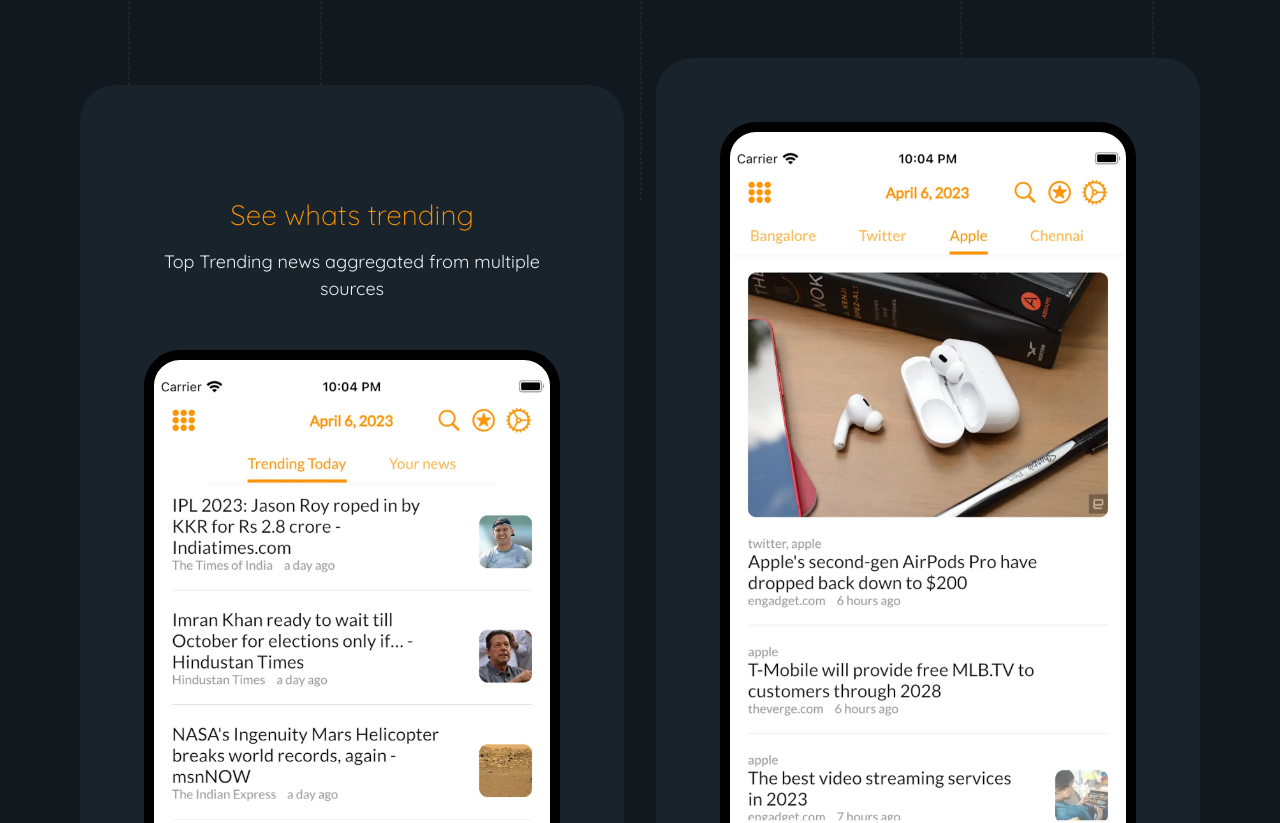
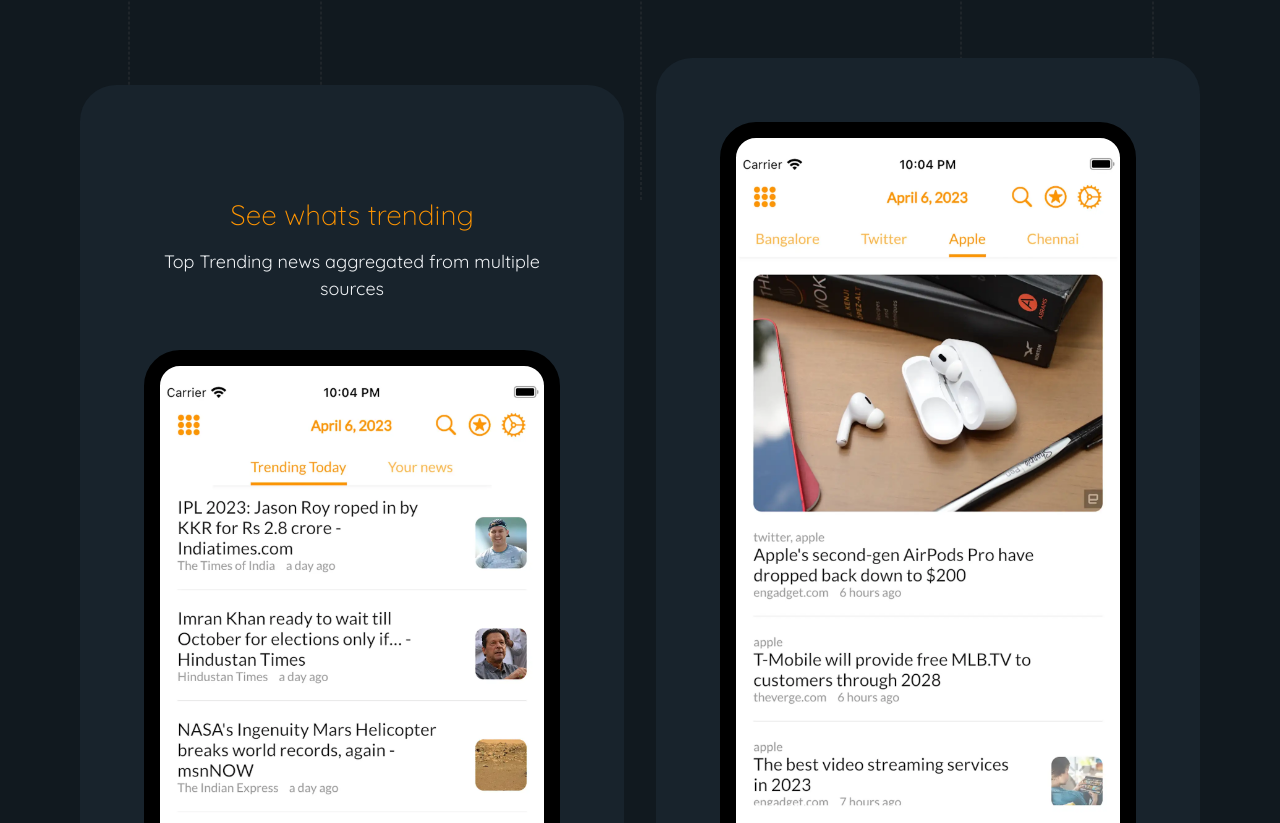
Before and after one commit to jovisai/site, a plain HTML site: page index.html in a window 1280 px wide. Shown: the part 600-1423 px from the top of the page. Drawn offline with Linux system fonts and the light colour scheme.

Commit message:
border of screenshots

```diff
--- a/style.css
+++ b/style.css
@@ -715,7 +715,7 @@ svg {
 }
 
 .mobile {
-  border: 1.334vh solid #000000;
+  border: 1rem solid #000000;
   border-radius: var(--ui-radius-card);
   padding: 1rem 0;
   background: white;
```
